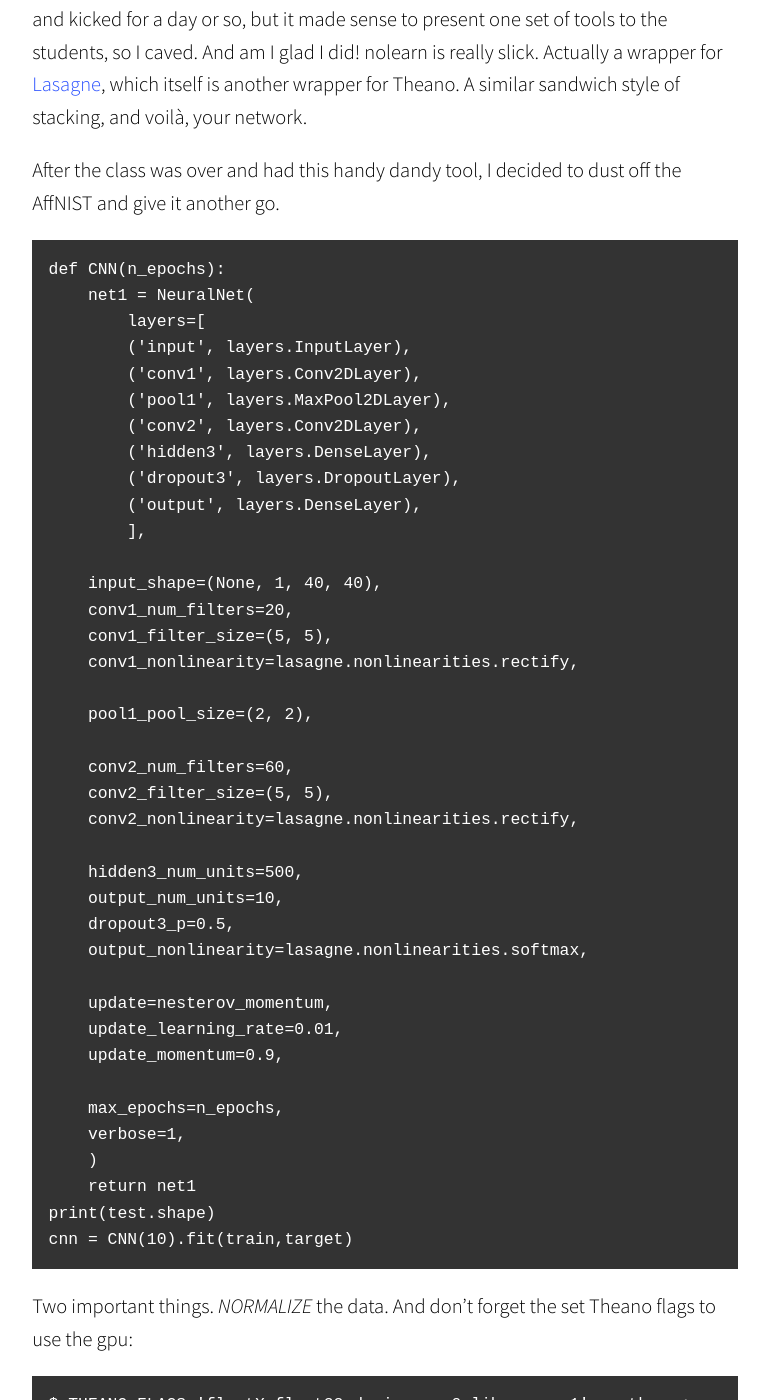
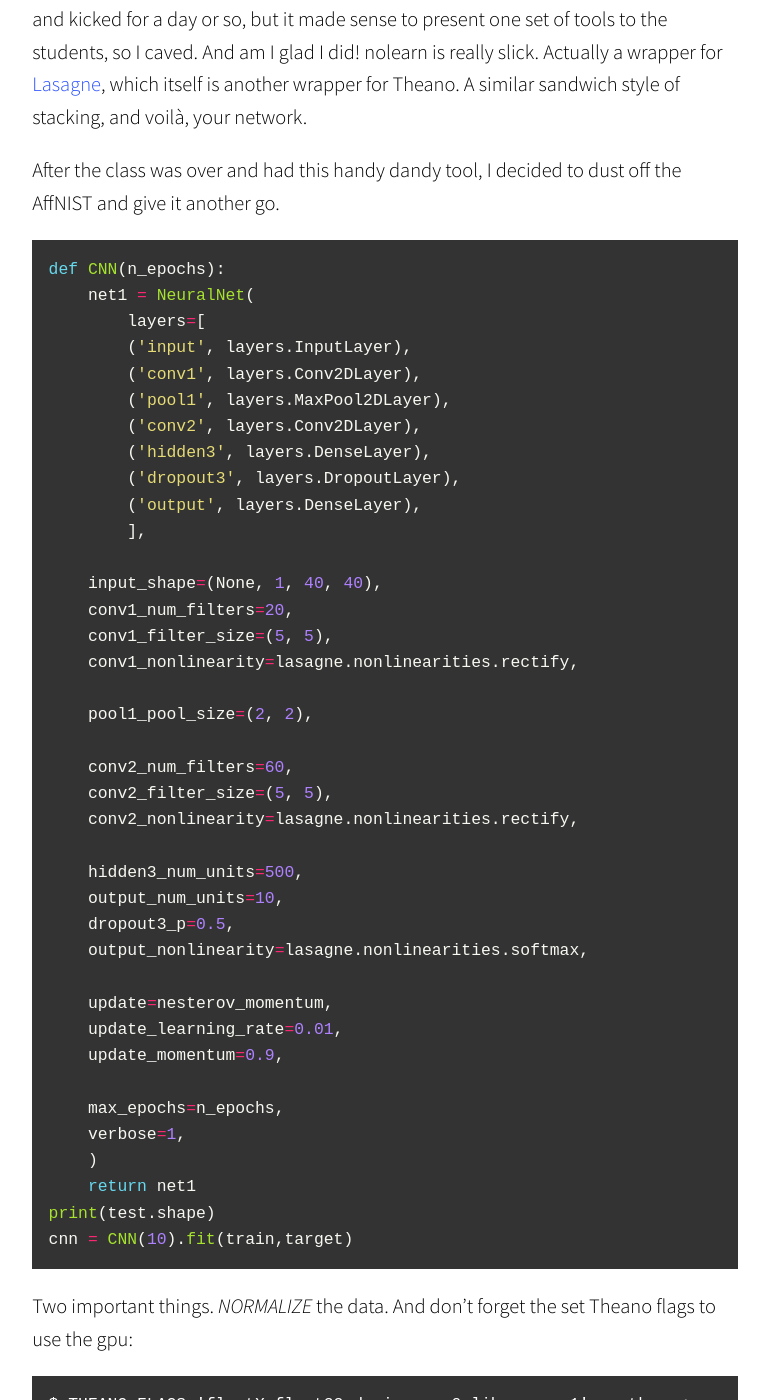
Before and after one commit to uglyboxer/uglyboxer.github.io, a Jekyll site: the page built from _posts/2016-03-09-victory-lap.md, in a window 1280 px wide and 1400 px high, scrolled down 3587 px. Shown: the whole window, without its empty margins (255-1024 px from the left). Built offline with Jekyll 4.4.1, drawn with Linux system fonts in a browser that asks for light colours; nearby versions of some CDN libraries; some web fonts are replaced; comment, search, counter and statistics services are not loaded; some of the changed text lies outside the part shown.

Commit message:
fix highlighting

````diff
--- a/_config.yml
+++ b/_config.yml
@@ -35,4 +35,8 @@ excerpt_separator: "\n\n\n" # excerpt ends after two blank lines
 defaults: [{scope: {path: ""}, values: {layout: "default"}}, {scope: {path: "", type: "posts"}, values: {comments: true}}]
 # gems: [jekyll-feed] # include feed plugin (supported by gh-pages)
 # gems: [jekyll-paginate]
-highlighter: rouge
+markdown: kramdown
+
+kramdown:
+  input: GFM
+  syntax_highlighter: rouge
--- a/_posts/2016-03-09-victory-lap.md
+++ b/_posts/2016-03-09-victory-lap.md
@@ -22,7 +22,7 @@ While [Finnegan](http://uglyboxer.github.io/capstone/) was built from the ground
 
 Theano can be a bit cumbersome though, so again, community to the rescue, I cracked open [Keras](http://keras.io/).  A wrapper for Theano to make building a model as simple as stacking a sandwich.
 
-```
+``` py
 model = Sequential()
 
 model.add(Convolution2D(20, nb_conv, nb_conv,
@@ -60,7 +60,7 @@ A few weeks go by and my friend [Hannes](http://hanneshapke.github.io/) and I ar
 
 After the class was over and had this handy dandy tool, I decided to dust off the AffNIST and give it another go.
 
-```
+``` py
 def CNN(n_epochs):
     net1 = NeuralNet(
         layers=[
````
